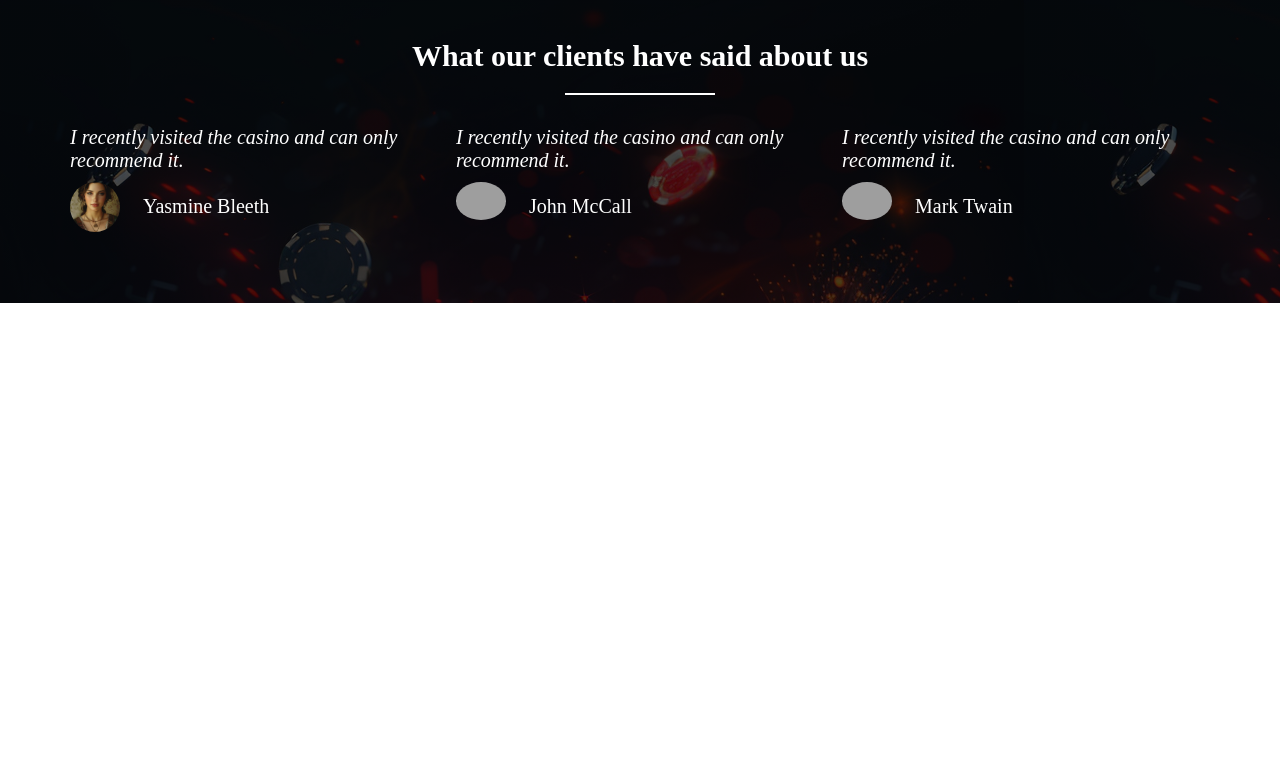
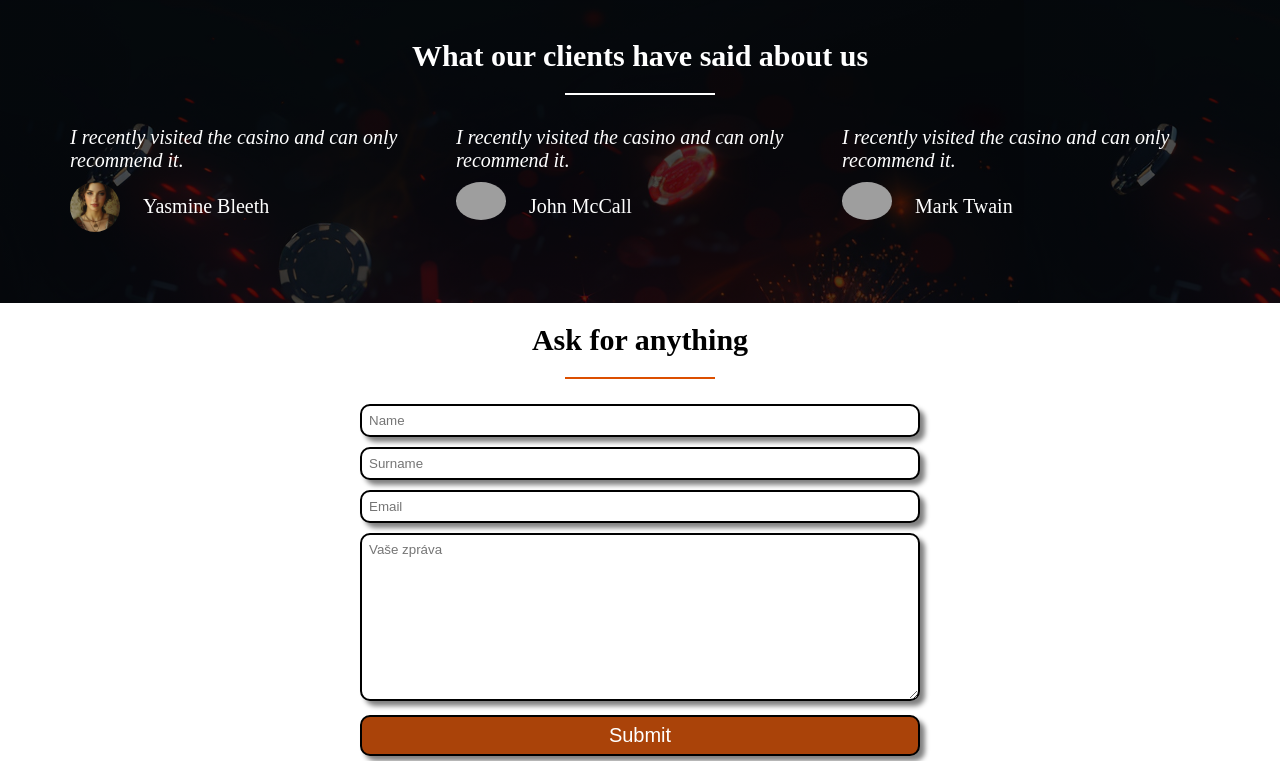
Before and after one commit to 642dave/My-project-for-personal-presentation, a Flask app: page / in a window 1280 px wide. Shown: the part 4320-5081 px from the top of the page. Before the commit the page ends 4623 px from the top, so only its background shows below. Run offline with Flask 3, Linux system fonts and the light colour scheme; grey boxes are pictures that could not be loaded.

Commit message:
Created a contact form

```diff
--- a/python/static/style.css
+++ b/python/static/style.css
@@ -228,6 +228,44 @@ nav ul li a:active {
     zoom: 1
 }
 
+/***** Contact form *****/
+.contact-form {
+    width: 700px;
+    text-align: center;
+}
+
+.contact-form input {
+    width: 80%;
+    margin: 5px 0px;
+    padding: 7px;
+    border: 2px solid #000;
+    border-radius: 10px;
+    box-shadow: 5px 5px 5px grey;
+
+}
+
+.contact-form textarea {
+    width: 80%;
+    margin: 5px 0px;
+    padding: 7px;
+    border: 2px solid #000;
+    border-radius: 10px;
+    box-shadow: 5px 5px 5px grey;
+    font-family: Arial;
+}
+
+input[type="submit"] {
+    background-color: #aa4309;
+    color: #fff;
+    font-size: 20px;
+}
+
+input[type="submit"]:hover {
+    transition: background-color 0.5s;
+    background-color: #d67e4d;
+    color: #000;
+}
+
 .clearfix:after {
     content: ".";
     clear: both;
--- a/python/templates/index.html
+++ b/python/templates/index.html
@@ -132,8 +132,22 @@
                     </div>
                 </div>
             </div>
+       </section>
 
-        </section>
+       <section>
+            <div class="heading-main">
+                <h2>Ask for anything</h2>
+            </div>
+
+            <form action="" class="contact-form row">
+                <input type="text" placeholder="Name"><br>
+                <input type="text" placeholder="Surname"><br>
+                <input type="mail" placeholder="Email"><br>
+                <textarea name="" id="" cols="30" rows="10" placeholder="Vaše zpráva"></textarea><br>
+                <input type="submit" value="Submit">
+            </form>
+
+       </section>
 
 
 
```
